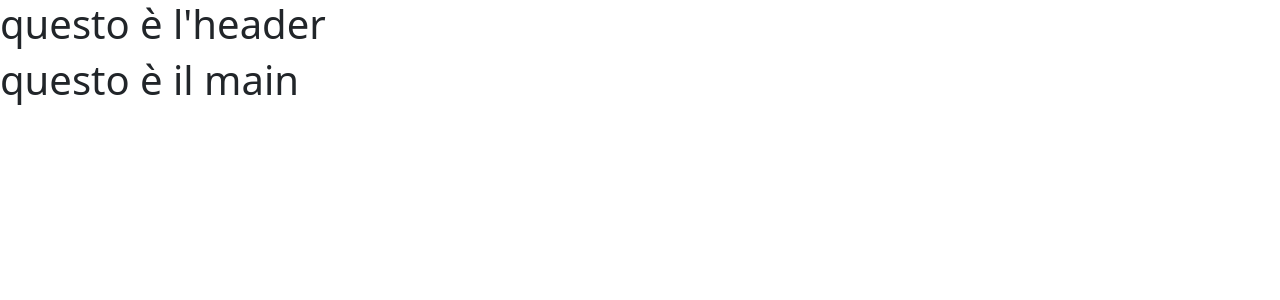
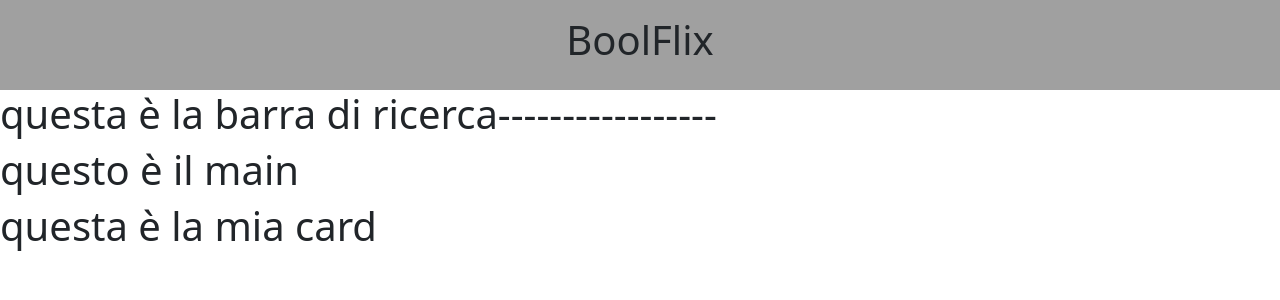
Before and after one commit to erikvella/vite-boolflix, a Vue app: page / in a window 1280 px wide. Shown: the top 300 px of the page. Built offline with nearby package versions, Linux system fonts and the light colour scheme; no server answers.

Commit message:
[add] partials

```diff
--- a/index.html
+++ b/index.html
@@ -4,7 +4,7 @@
     <meta charset="UTF-8" />
     <link rel="icon" type="image/svg+xml" href="/vite.svg" />
     <meta name="viewport" content="width=device-width, initial-scale=1.0" />
-    <title>Vite + Vue</title>
+    <title>BOOLFLIX</title>
   </head>
   <body>
     <div id="app"></div>
--- a/src/App.vue
+++ b/src/App.vue
@@ -2,6 +2,7 @@
 import { store } from './data/store';
 import Header from './components/Header.vue';
 import Main from './components/Main.vue';
+import axios from 'axios';
 
 export default {
 
@@ -15,6 +16,30 @@ data(){
   return{
     store
   }
+},
+
+methods:{
+  getApi(){
+    axios.get('https://api.themoviedb.org/3/search/movie?api_key=9962f1aa715593ba3aaac38a4bb5036b&query=barbie'
+
+    // {
+    //   params:{
+    //     title:store.titleToSearch
+    //   }
+    // }
+
+    )
+    .then(res => {
+      store.moviesList = res.data.results
+      console.log(store.moviesList);
+    })
+    .catch(err =>{
+      console.log(err);
+    })
+  }
+},
+mounted(){
+  this.getApi()
 }
 }
 </script>
@@ -25,6 +50,9 @@ data(){
 
   <Header />
   <Main />
+
+
+
 </template>
 
 
--- a/src/components/Header.vue
+++ b/src/components/Header.vue
@@ -5,11 +5,19 @@ name:'Header'
 </script>
 
 <template>
-  <h1>questo è l'header</h1>
+  <header>
+    <div class="top-bar">
+      <h1 class="text-center py-3">BoolFlix</h1>
+    </div>
+  </header>
 </template>
 
 
 
-<style>
-
+<style lang="scss" scoped>
+header{
+  width: 100vw;
+  height: 90px;
+  background-color: rgb(160, 160, 160);
+}
 </style>
--- a/src/components/Main.vue
+++ b/src/components/Main.vue
@@ -1,15 +1,27 @@
 <script>
+import SearchBar from './partials/SearchBar.vue';
+import Card from './partials/Card.vue';
 export default {
+components:{
+SearchBar,
+Card
+  },
 name:'Main'
 }
 </script>
 
 <template>
+
+<SearchBar />
+
   <h1>questo è il main</h1>
+
+
+  <Card />
 </template>
 
 
 
-<style>
+<style lang="scss" scoped>
 
 </style>
--- /dev/null
+++ b/src/components/partials/Card.vue
@@ -0,0 +1,15 @@
+<script>
+export default {
+name:'Card'
+}
+</script>
+
+<template>
+  <h1>questa è la mia card</h1>
+</template>
+
+
+
+<style>
+
+</style>
--- /dev/null
+++ b/src/components/partials/SearchBar.vue
@@ -0,0 +1,15 @@
+<script>
+export default {
+name:'SearchBar'
+}
+</script>
+
+<template>
+  <h1>questa è la barra di ricerca-----------------</h1>
+</template>
+
+
+
+<style>
+
+</style>
--- a/src/data/store.js
+++ b/src/data/store.js
@@ -3,5 +3,7 @@ import { reactive } from 'vue';
 export const store = reactive({
   apiUrl:'https://api.themoviedb.org/3/search/movie',
   apiKey: '9962f1aa715593ba3aaac38a4bb5036b',
-  titleToSearch:''
+  titleToSearch:'',
+  tipesOfProduct: ['All' , 'Serie' , 'Film'],
+  moviesList:[]
 })
```
